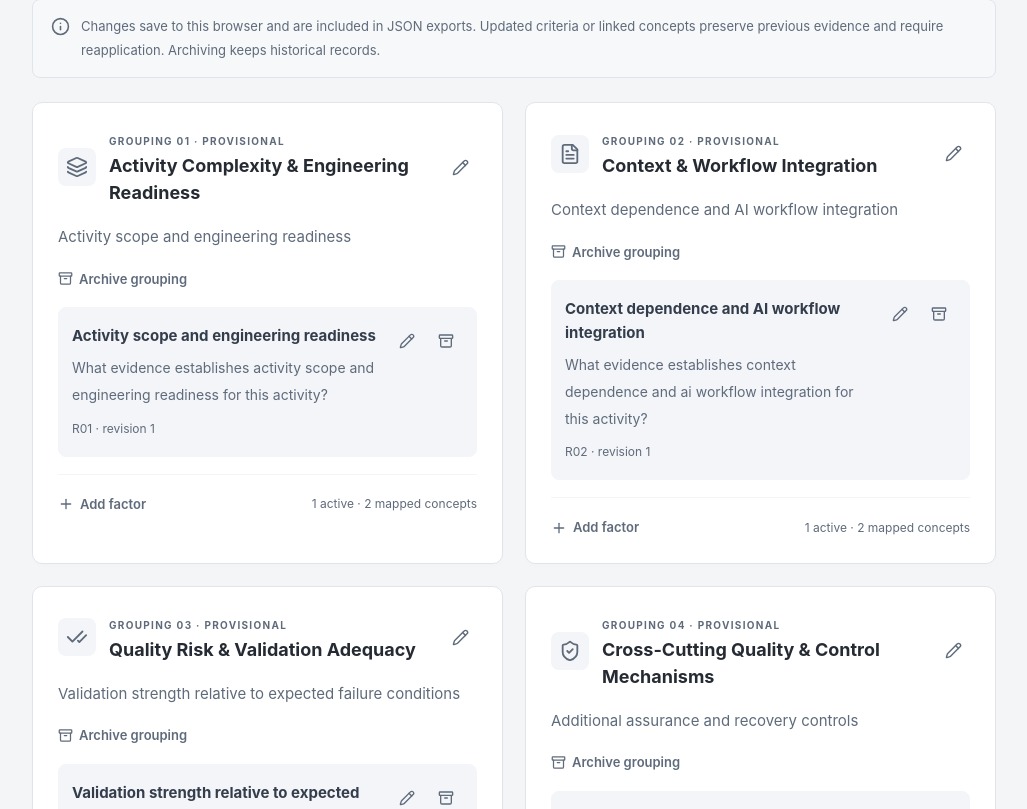
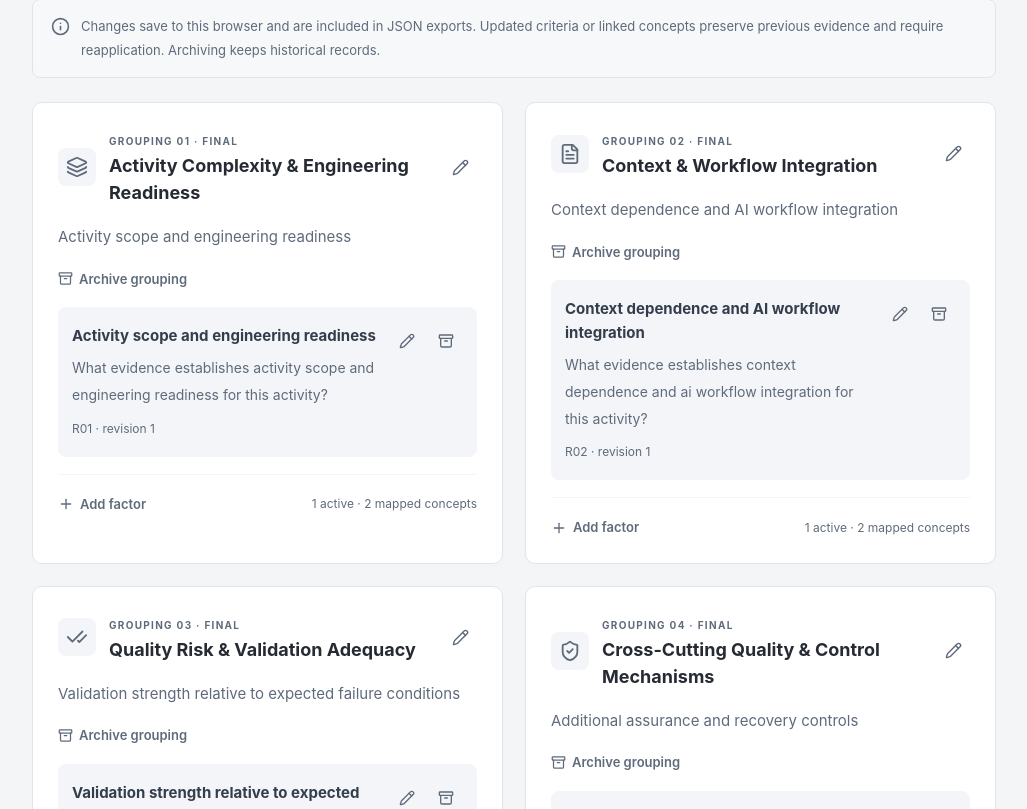
Before and after one commit to Mistu98/ross-ai-assessment-mvp, a React (Vite) app: page /#/method in a window 1280 px wide. Shown: the part 811-1620 px from the top of the page, without its empty margins (250-1277 px from the left). Built offline with nearby package versions, Linux system fonts and the light colour scheme.

Commit message:
Label finalized MVP method in MethodEditor.jsx interface

```diff
--- a/src/components/MethodEditor.jsx
+++ b/src/components/MethodEditor.jsx
@@ -93,7 +93,7 @@ export default function MethodEditor() {
                   <div>
                     <span className="eyebrow">
                       GROUPING {String(index + 1).padStart(2, "0")} ·{" "}
-                      {group.archived ? "ARCHIVED" : "PROVISIONAL"}
+                      {group.archived ? "ARCHIVED" : "FINAL"}
                     </span>
                     <h3>{group.name}</h3>
                   </div>
```
